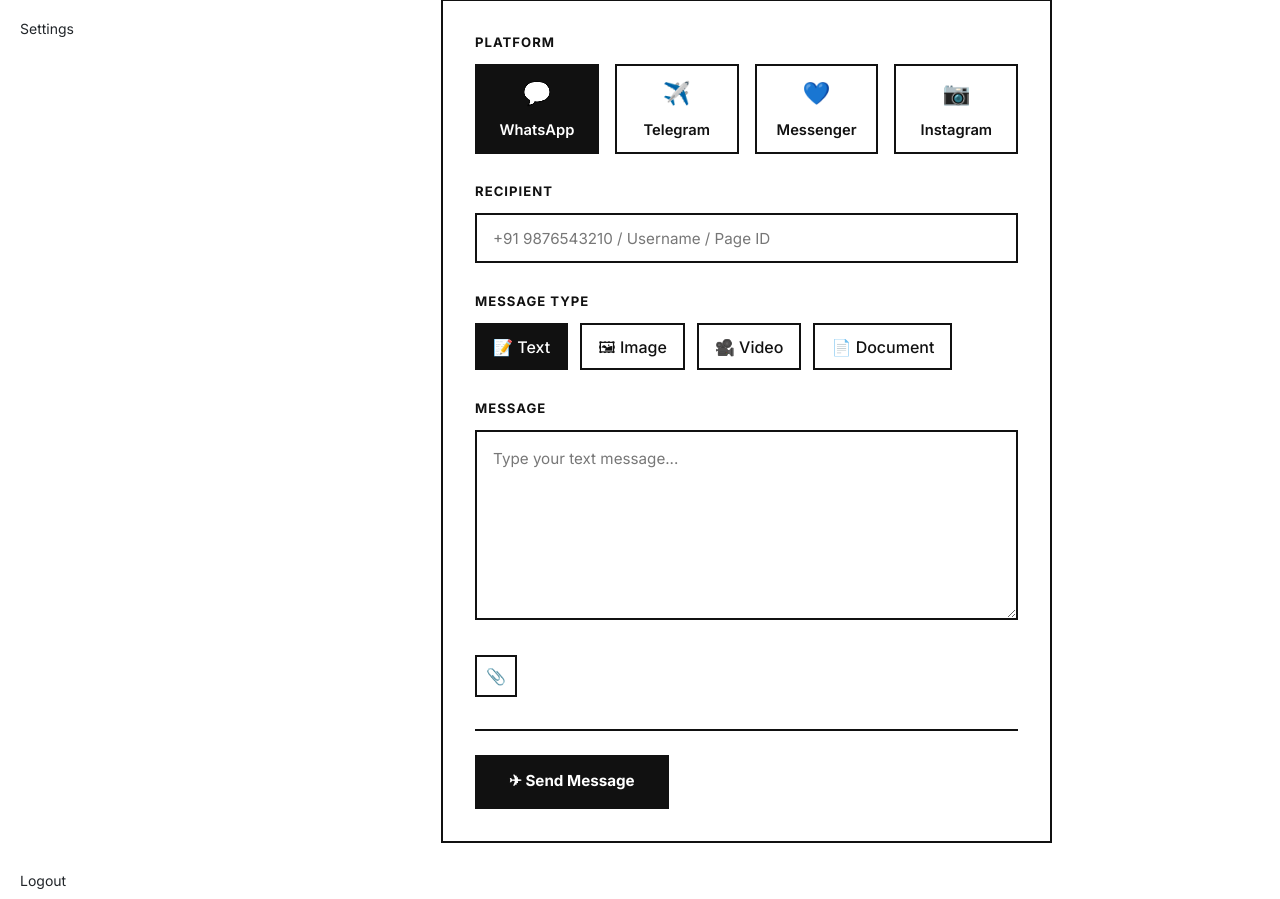
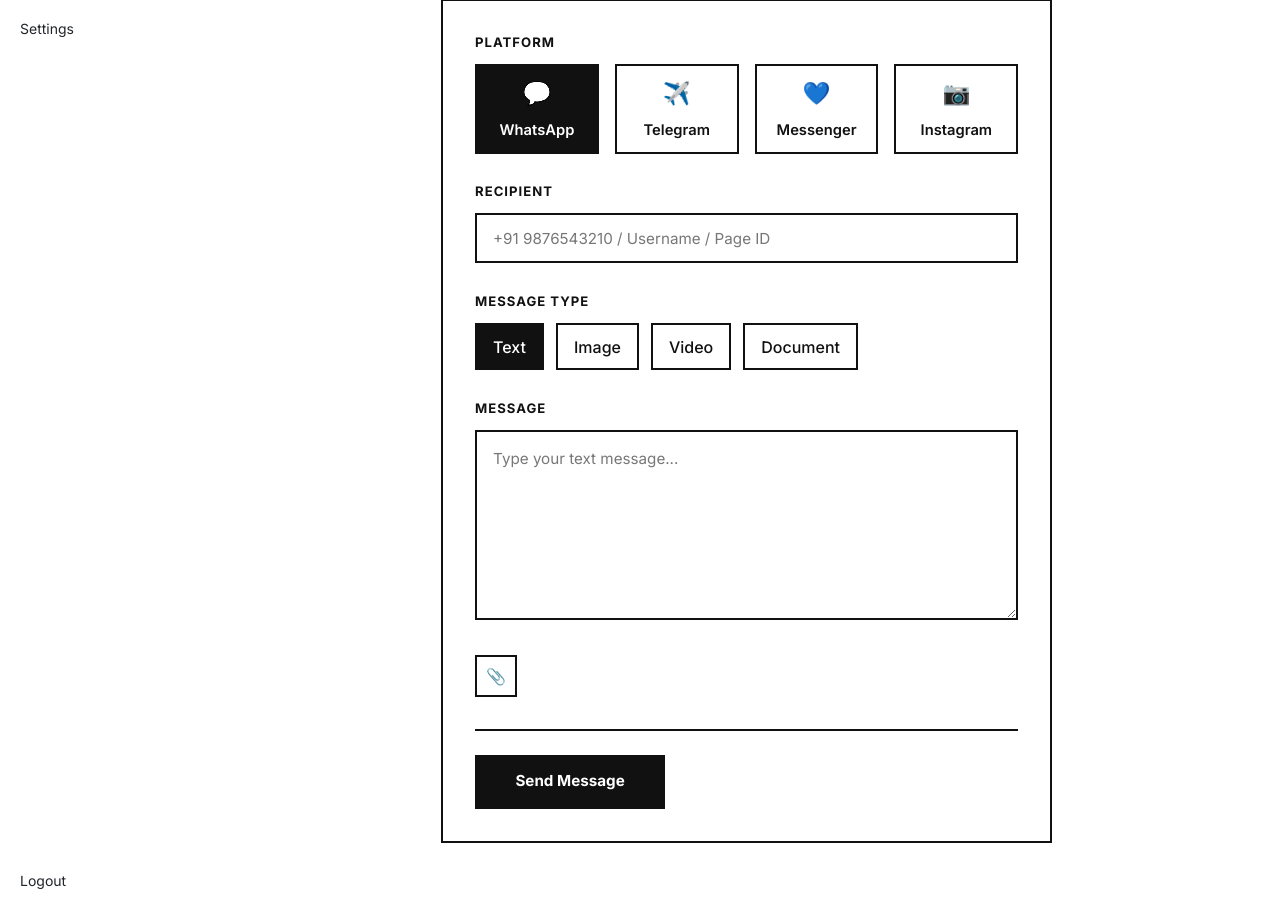
Before and after one commit to ShauryaPrakashVerma/Pingbox, a Flask app: page /sendmessages in a window 1280 px wide. Shown: the part 206-1105 px from the top of the page. Run offline with Flask 3, Linux system fonts and the light colour scheme.

Commit message:
Dashboard incomplete

```diff
--- a/templates/send_messages.html
+++ b/templates/send_messages.html
@@ -73,20 +73,20 @@
         <div class="type-buttons">
           <label>
             <input type="radio" name="message_type" value="text" checked />
-            <span>📝 Text</span>
+            <span>Text</span>
           </label>
           <label>
             <input type="radio" name="message_type" value="image" />
-            <span>🖼 Image</span>
+            <span>Image</span>
           </label>
           <label>
             <input type="radio" name="message_type" value="video" />
-            <span>🎥 Video</span>
+            <span>Video</span>
           </label>
 
           <label>
             <input type="radio" name="message_type" value="document" />
-            <span>📄 Document</span>
+            <span>Document</span>
           </label>
         </div>
       </div>
@@ -115,7 +115,7 @@
 
       <!-- FOOTER -->
       <div class="card-footer">
-        <button class="send-btn" type="submit">✈ Send Message</button>
+        <button class="send-btn" type="submit">Send Message</button>
       </div>
     </form>
   </div>
```
